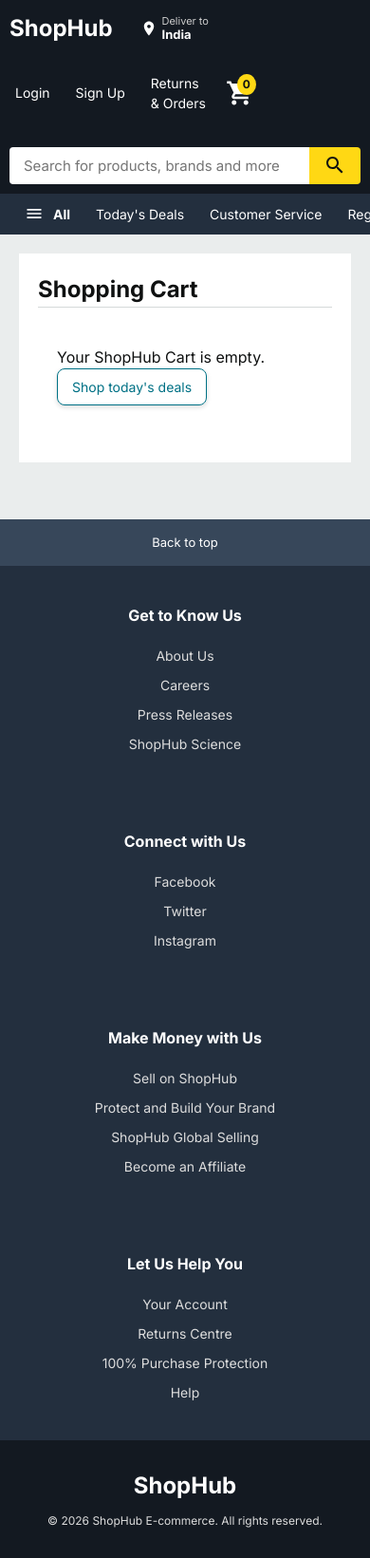
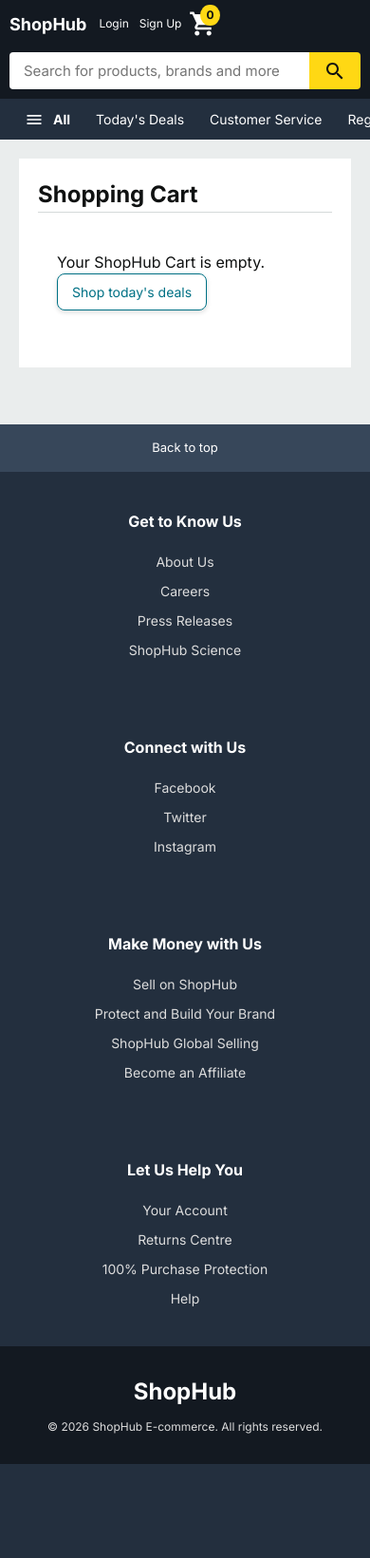
Before and after one commit to Nishanth2434/E-commerce, a Django app: page /cart/ in a window 390 px wide. Shown: the whole page at 95% size. After the commit the page ends 1542 px from the top, so only its background shows below. Run offline with Django 5.2, Linux system fonts and the light colour scheme; data comes from the database, SQL or seed files in the repository; data that the repository does not hold is empty.

Commit message:
Fix mobile header overflow and hide elements

```diff
--- a/static/css/style.css
+++ b/static/css/style.css
@@ -830,14 +830,31 @@ ul {
 
 /* Responsive */
 @media (max-width: 768px) {
+    body {
+        overflow-x: hidden;
+    }
     .header-top {
         flex-wrap: wrap;
         padding: 10px;
+        gap: 10px;
+    }
+    .header-actions {
+        gap: 5px;
+    }
+    .logo {
+        font-size: 18px;
+    }
+    .nav-link {
+        font-size: 12px;
+        padding: 2px;
+    }
+    .hide-mobile, .location-badge {
+        display: none !important;
     }
     .search-form {
         order: 3;
         min-width: 100%;
-        margin-top: 10px;
+        margin-top: 5px;
     }
     .hero-content {
         flex-direction: column;
--- a/templates/base.html
+++ b/templates/base.html
@@ -43,7 +43,7 @@
                     <a href="{% url 'accounts:login' %}" class="nav-link">Login</a>
                     <a href="{% url 'accounts:register' %}" class="nav-link">Sign Up</a>
                 {% endif %}
-                <a href="{% url 'orders:order_history' %}" class="nav-link">Returns<br>& Orders</a>
+                <a href="{% url 'orders:order_history' %}" class="nav-link hide-mobile">Returns<br>& Orders</a>
                 <a href="{% url 'cart:cart_detail' %}" class="cart-icon">
                     <svg viewBox="0 0 24 24" width="30" height="30"><path fill="currentColor" d="M7 18c-1.1 0-1.99.9-1.99 2S5.9 22 7 22s2-.9 2-2-.9-2-2-2zM1 2v2h2l3.6 7.59-1.35 2.45c-.16.28-.25.61-.25.96 0 1.1.9 2 2 2h12v-2H7.42c-.14 0-.25-.11-.25-.25l.03-.12.9-1.63h7.45c.75 0 1.41-.41 1.75-1.03l3.58-6.49c.08-.14.12-.31.12-.48 0-.55-.45-1-1-1H5.21l-.94-2H1zm16 16c-1.1 0-1.99.9-1.99 2s.89 2 1.99 2 2-.9 2-2-.9-2-2-2z"/></svg>
                     <span id="cart-badge" class="cart-badge">0</span>
```
